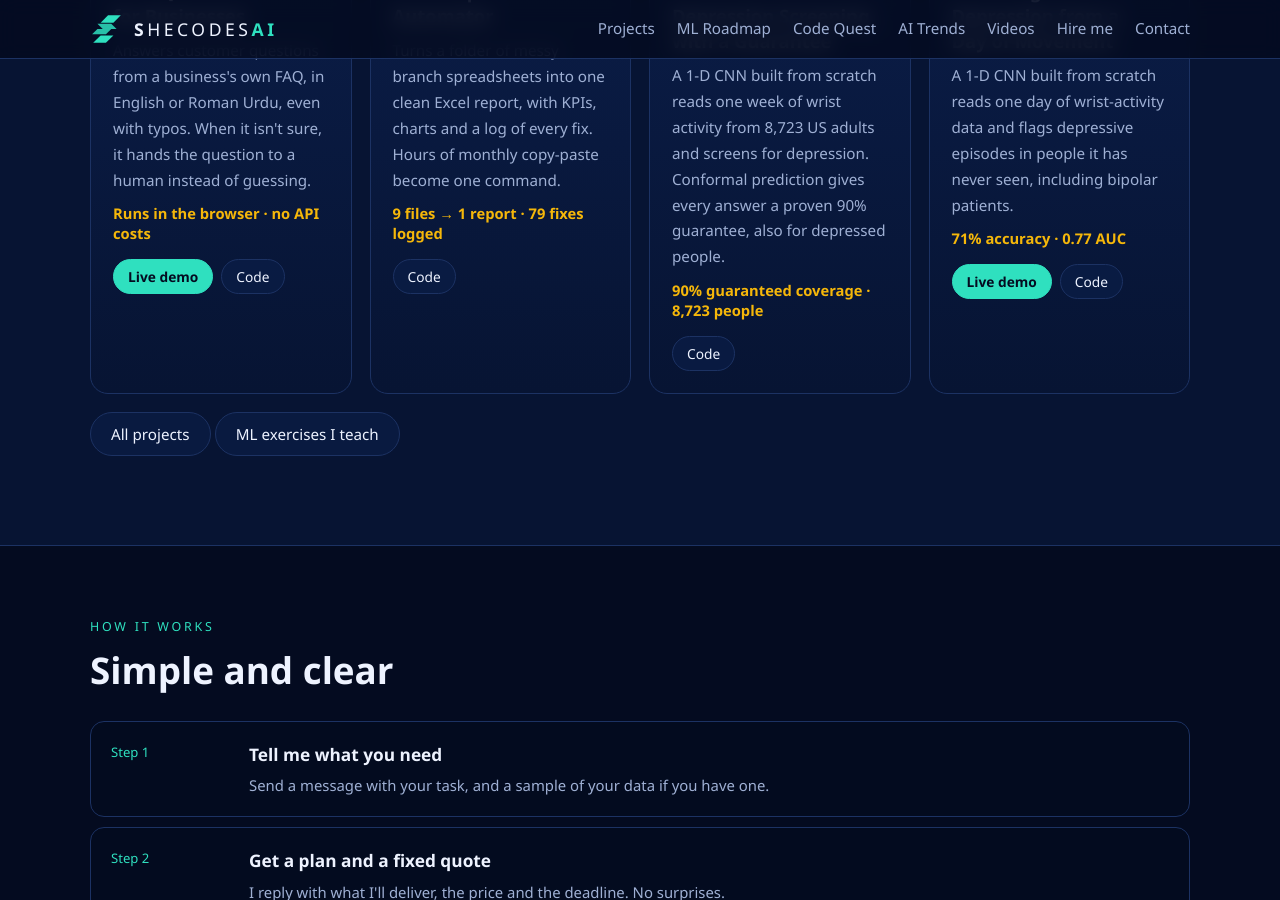
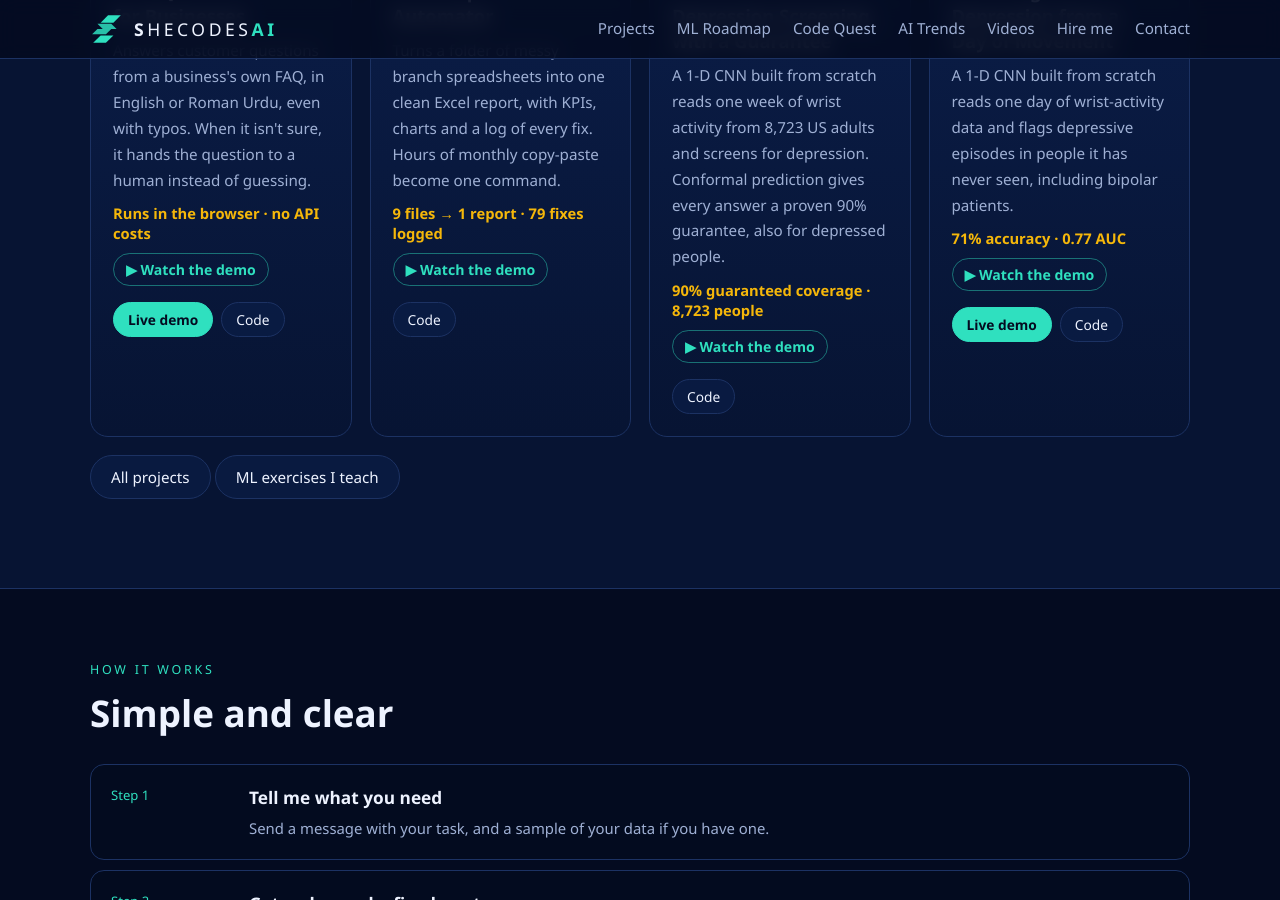
Before and after one commit to AbbasiSarah/AbbasiSarah.github.io, a Jekyll site: the page built from hire/index.html, in a window 1280 px wide and 900 px high, scrolled down 1600 px. Built offline with Jekyll 4.4.1, drawn with Linux system fonts in a browser that asks for light colours.

Commit message:
Add demo videos for the FAQ chatbot and Excel automator

```diff
--- a/_data/projects.yml
+++ b/_data/projects.yml
@@ -5,11 +5,13 @@
   result: "Runs in the browser · no API costs"
   tags: [NLP, Automation, Live demo]
   demo: https://abbasisarah.github.io/demos/faq-chatbot/
+  video: demo-ai-faq-chatbot
   code: https://github.com/AbbasiSarah/ai-faq-chatbot
 - title: Excel Report Automator
   summary: Turns a folder of messy branch spreadsheets into one clean Excel report, with KPIs, charts and a log of every fix. Hours of monthly copy-paste become one command.
   result: "9 files → 1 report · 79 fixes logged"
   tags: [Automation, Python, Excel]
+  video: demo-excel-report-automator
   code: https://github.com/AbbasiSarah/excel-report-automator
 - title: "WearCNN-Guard: Depression Screening with a Guarantee"
   summary: A 1-D CNN built from scratch reads one week of wrist activity from 8,723 US adults and screens for depression. Conformal prediction gives every answer a proven 90% guarantee, also for depressed people.
--- a/_data/videos.yml
+++ b/_data/videos.yml
@@ -1,4 +1,8 @@
 # Videos hosted on this site (files in assets/videos/, with a .jpg poster of the same name). Newest first.
+- title: "An AI FAQ chatbot that knows when to ask a human"
+  file: demo-ai-faq-chatbot
+- title: "9 messy Excel files → 1 clean report, in one command"
+  file: demo-excel-report-automator
 - title: "Teach AI to read handwriting: a CNN in 8 steps (Google Colab)"
   file: reel-colab-cnn
 - title: "Build your own spam filter with Naive Bayes (Google Colab)"
--- a/hire/index.html
+++ b/hire/index.html
@@ -65,6 +65,14 @@ summary: "Machine learning, data analysis, automation and AI chatbots for small
         <h3>{{ p.title }}</h3>
         <p>{{ p.summary }}</p>
         {% if p.result %}<p class="result">{{ p.result }}</p>{% endif %}
+        {% if p.video %}
+        <details class="demo">
+          <summary>▶ Watch the demo</summary>
+          <video controls playsinline preload="none" poster="{{ '/assets/videos/' | append: p.video | append: '.jpg' | relative_url }}">
+            <source src="{{ '/assets/videos/' | append: p.video | append: '.mp4' | relative_url }}" type="video/mp4">
+          </video>
+        </details>
+        {% endif %}
         <div class="card-links">
           {% if p.demo %}<a class="btn primary small" href="{{ p.demo }}">Live demo</a>{% endif %}
           {% if p.code %}<a class="btn small" href="{{ p.code }}">Code</a>{% endif %}
--- a/index.html
+++ b/index.html
@@ -30,7 +30,7 @@ layout: default
         {% if p.result %}<p class="result">{{ p.result }}</p>{% endif %}
         {% if p.video %}
         <details class="demo">
-          <summary>▶ Watch the 17-second demo</summary>
+          <summary>▶ Watch the demo</summary>
           <video controls playsinline preload="none" poster="{{ '/assets/videos/' | append: p.video | append: '.jpg' | relative_url }}">
             <source src="{{ '/assets/videos/' | append: p.video | append: '.mp4' | relative_url }}" type="video/mp4">
           </video>
```
Also changed, not shown: assets/videos/demo-ai-faq-chatbot.jpg (added), assets/videos/demo-excel-report-automator.jpg (added), 2 other files.
